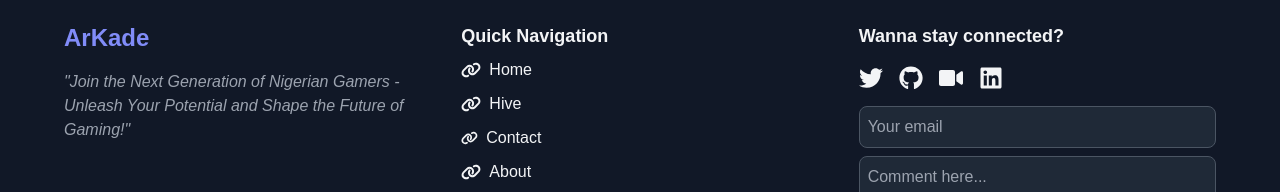
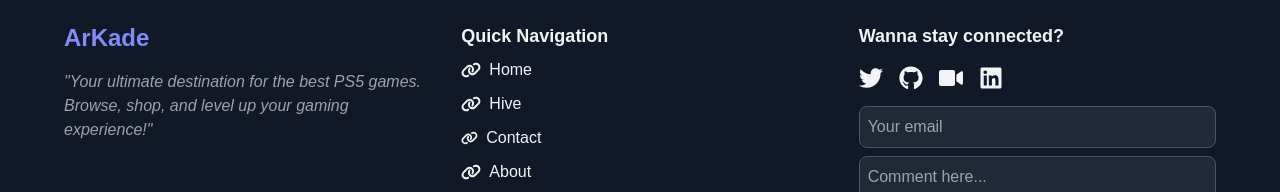
Before and after one commit to Lawson-JR/portfolio_project, a React (Vite) app in the folder eCommerce Frontend Web/: page / in a window 1280 px wide. Shown: the part 2044-2236 px from the top of the page. Built offline with nearby package versions, Linux system fonts and the light colour scheme.

Commit message:
final update to project

```diff
--- a/eCommerce Frontend Web/src/components/Footer.jsx
+++ b/eCommerce Frontend Web/src/components/Footer.jsx
@@ -12,7 +12,7 @@ const Footer = () => {
                 <div>
                     <h3 className="text-2xl font-bold text-indigo-400">ArKade</h3>
                     <p className="text-gray-400 mt-4 font-cursive italic">
-                        "Join the Next Generation of Nigerian Gamers - Unleash Your Potential and Shape the Future of Gaming!"
+                        "Your ultimate destination for the best PS5 games. Browse, shop, and level up your gaming experience!"
                     </p>
                 </div>
 
```
